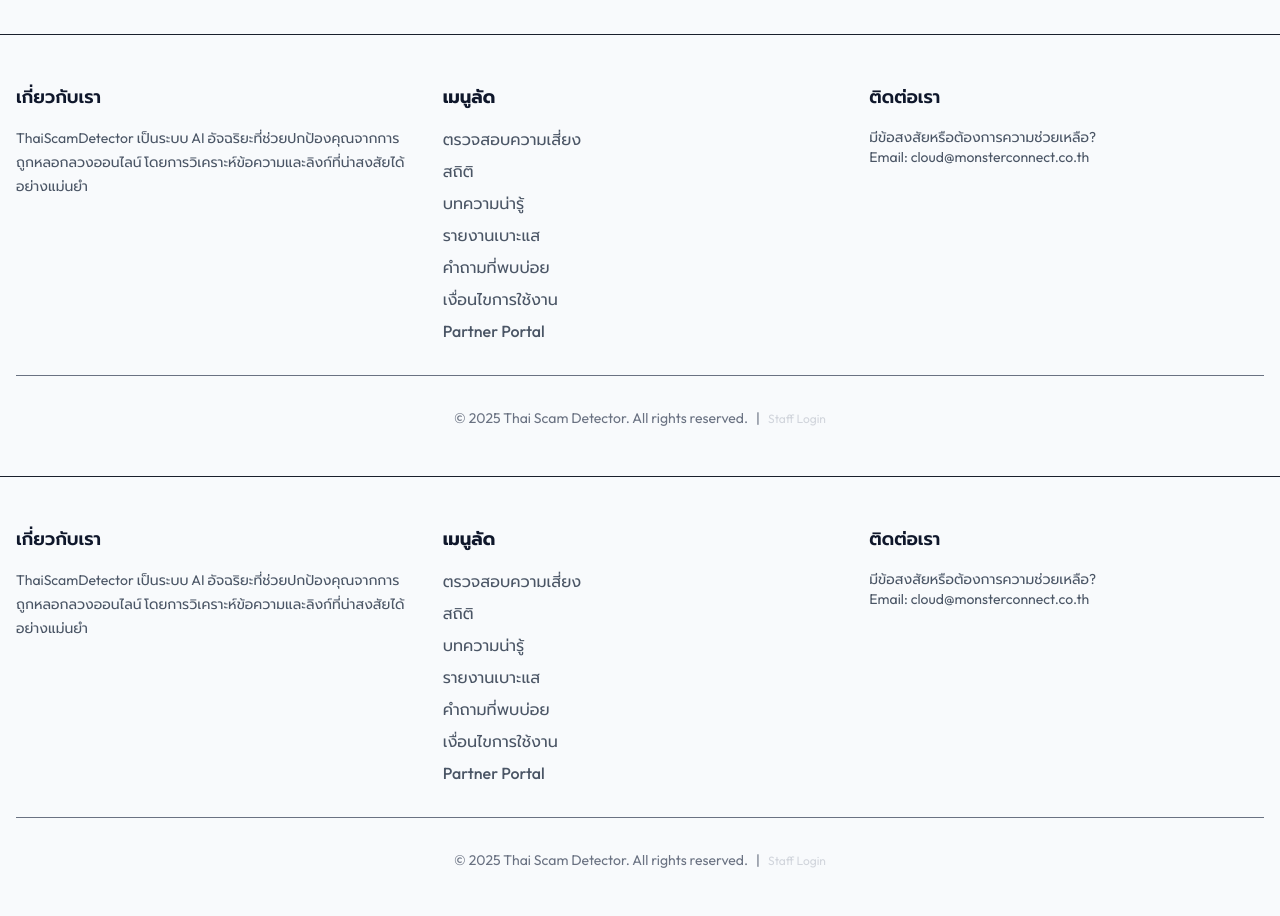
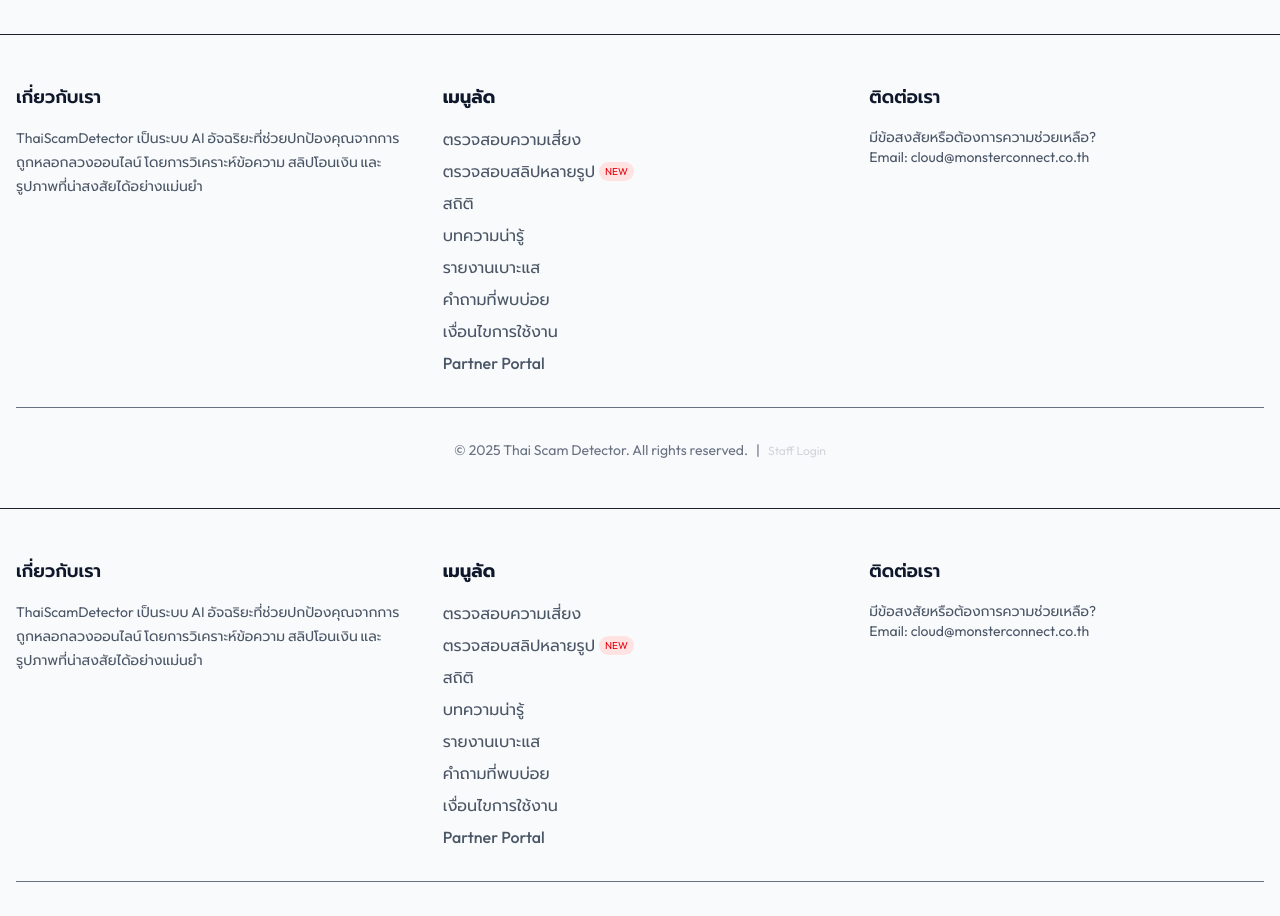
Before and after one commit to nutthakorn7/ThaiScamBench, a Next.js app in the folder frontend/: page /faq in a window 1280 px wide. Shown: the part 3360-4276 px from the top of the page. Built offline with nearby package versions, Linux system fonts and the light colour scheme; no server answers; a web font is replaced by a local one.

Commit message:
feat(ux): Enhance image detection messaging across Footer, Report, and Partner pages

```diff
--- a/frontend/app/partner/login/page.tsx
+++ b/frontend/app/partner/login/page.tsx
@@ -72,6 +72,11 @@ export default function PartnerLoginPage() {
               <CardDescription className="mt-2 text-xl md:text-2xl text-muted-foreground">
                 ระบบจัดการสำหรับพาร์ทเนอร์และหน่วยงาน
               </CardDescription>
+              <div className="mt-4 flex justify-center">
+                <span className="inline-flex items-center gap-2 px-4 py-2 rounded-full bg-blue-50 dark:bg-blue-900/20 text-blue-700 dark:text-blue-300 text-sm font-medium border border-blue-100 dark:border-blue-800">
+                    ✨ ใหม่! รองรับการวิเคราะห์สลิปและรูปภาพจำนวนมาก (Batch API)
+                </span>
+              </div>
             </div>
           </CardHeader>
           <CardContent className="px-10 pb-6">
--- a/frontend/app/report/page.tsx
+++ b/frontend/app/report/page.tsx
@@ -148,7 +148,7 @@ export default function ReportPage() {
           <form onSubmit={handleSubmit} className="space-y-6">
             <div className="space-y-3">
               <Label htmlFor="text" className="text-lg font-semibold">
-                1. ข้อความ / ลิงก์ / เลขบัญชี ที่ต้องการรายงาน
+                1. ข้อความ / ลิงก์ / เลขบัญชี / <span className="text-blue-600 dark:text-blue-400">รูปภาพสลิป</span> ที่ต้องการรายงาน
               </Label>
               <div className="relative">
                 <textarea
@@ -157,7 +157,7 @@ export default function ReportPage() {
                    aria-required="true"
                    aria-describedby="text-hint"
                    className={`flex min-h-64 w-full rounded-2xl border-2 border-gray-200 dark:border-gray-700 bg-white dark:bg-slate-900 px-6 py-5 text-lg ring-offset-background placeholder:text-muted-foreground focus-visible:outline-none focus-visible:ring-4 focus-visible:ring-blue-600/20 focus-visible:border-blue-600 disabled:cursor-not-allowed disabled:opacity-50 transition-all duration-200 resize-none ${preview ? 'pb-24' : ''}`}
-                   placeholder="เช่น ข้อความ SMS ที่ได้รับ, ลิงก์เว็บพนัน, เลขบัญชีที่น่าสงสัย หรือแนบรูปภาพ..."
+                   placeholder="พิมพ์รายละเอียดที่นี่ หรือกดปุ่มด้านล่างเพื่อแนบรูปสลิป/แชทไลน์..."
                    value={formData.text}
                    onChange={(e) => setFormData({...formData, text: e.target.value})}
                    required={!file} // If file exists, text is optional
@@ -175,13 +175,14 @@ export default function ReportPage() {
                    />
                    <Button
                       type="button"
-                      variant="ghost"
-                      size="icon"
-                      className="text-muted-foreground hover:text-primary hover:bg-primary/10 rounded-full"
+                      variant="outline"
+                      size="sm"
+                      className="text-muted-foreground hover:text-primary hover:bg-primary/10 rounded-full h-10 px-4 border-2"
                       onClick={() => fileInputRef.current?.click()}
                       title="อัปโหลดรูปภาพ"
                    >
-                      <ImageIcon className="h-6 w-6" />
+                      <ImageIcon className="h-5 w-5 mr-2" />
+                      แนบรูปหลักฐาน
                    </Button>
                 </div>
 
--- a/frontend/components/Footer.tsx
+++ b/frontend/components/Footer.tsx
@@ -9,7 +9,7 @@ export default function Footer() {
               <h3 className="text-lg font-semibold mb-4 text-slate-900 dark:text-white">เกี่ยวกับเรา</h3>
               <p className="text-sm text-gray-600 dark:text-gray-400 leading-relaxed">
                 ThaiScamDetector เป็นระบบ AI อัจฉริยะที่ช่วยปกป้องคุณจากการถูกหลอกลวงออนไลน์
-                โดยการวิเคราะห์ข้อความและลิงก์ที่น่าสงสัยได้อย่างแม่นยำ
+                โดยการวิเคราะห์ข้อความ สลิปโอนเงิน และรูปภาพที่น่าสงสัยได้อย่างแม่นยำ
               </p>
             </div>
             <div>
@@ -18,6 +18,13 @@ export default function Footer() {
                 <li>
                   <Link href="/check" className="hover:text-blue-600 dark:hover:text-blue-400 transition-colors">
                     ตรวจสอบความเสี่ยง
+                  </Link>
+                </li>
+                <li>
+                  <Link href="/check/batch" className="hover:text-blue-600 dark:hover:text-blue-400 transition-colors">
+                    <span className="flex items-center gap-1">
+                        ตรวจสอบสลิปหลายรูป <span className="text-[10px] bg-red-100 text-red-600 px-1.5 py-0.5 rounded-full dark:bg-red-900/30 dark:text-red-400">NEW</span>
+                    </span>
                   </Link>
                 </li>
                 <li>
```
